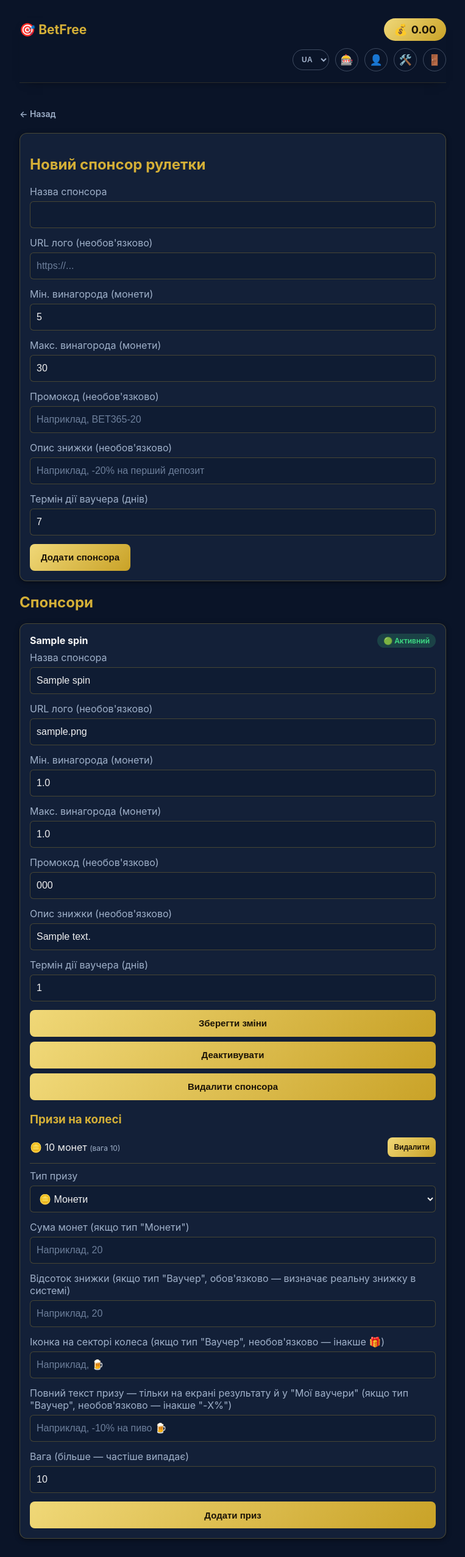
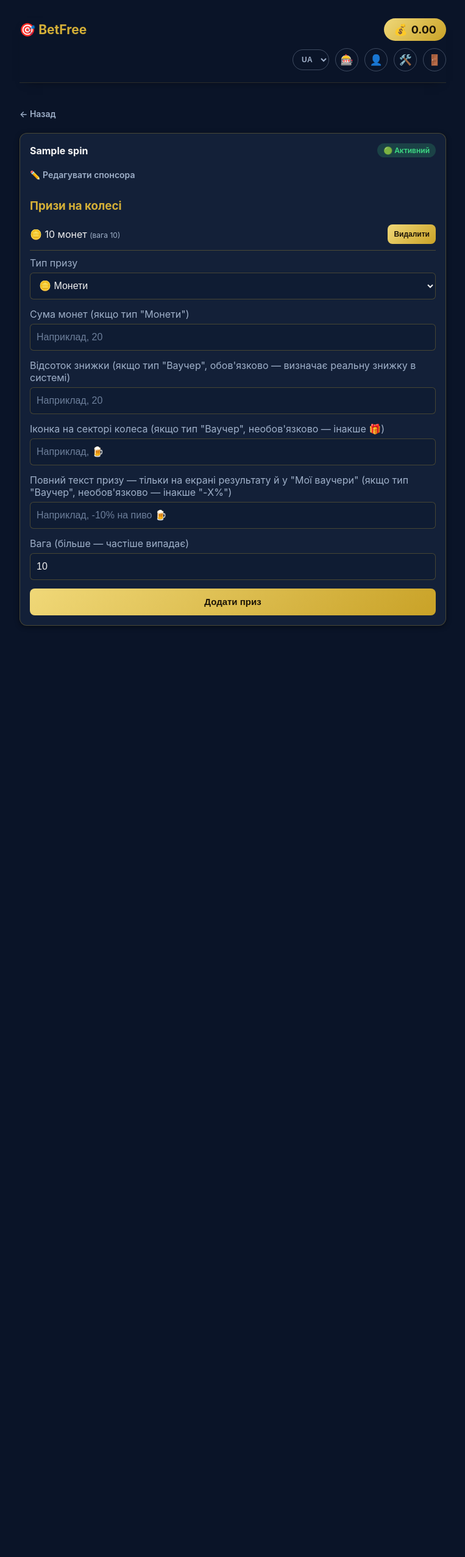
Before and after one commit to 1Bohdan1-rgb/betfree, a Flask app: page /admin/roulette in a window 1280 px wide. Shown: the whole page at 61% size, without its empty margins (258-1021 px from the left). After the commit the page ends 1026 px from the top, so only its background shows below. Run offline with Flask 3, Linux system fonts and the light colour scheme; a user stored in the database is signed in; tables that the repository leaves empty hold one stand-in row (values such as "Sample post"); some libraries are stand-ins or nearby versions.

Commit message:
Split sponsor CRUD into its own admin page at /admin/sponsors
Sponsor management (create/edit/toggle/delete) was only reachable
through the roulette page, buried alongside wheel prizes. Now
/admin/sponsors owns the full sponsor CRUD, and /admin/roulette is
scoped to what it should have been all along: wheel prizes per
sponsor. A "Sponsors" button joins the existing admin menu, and each
page cross-links to the other (edit-sponsor anchor / manage-prizes
link) so admins aren't stuck hunting for the right screen.

Co-Authored-By: Claude Sonnet 5 <noreply@anthropic.com>

```diff
--- a/app.py
+++ b/app.py
@@ -551,11 +551,11 @@ def roulette():
     )
 
 
-# ---------- АДМІН: РУЛЕТКА / СПОНСОРИ ----------
+# ---------- АДМІН: СПОНСОРИ (CRUD) ----------
 
-@app.route("/admin/roulette", methods=["GET", "POST"])
+@app.route("/admin/sponsors", methods=["GET", "POST"])
 @login_required
-def admin_roulette():
+def admin_sponsors():
     if not current_user.is_admin:
         flash(t("admin.only_admin_view"))
         return redirect(url_for("dashboard"))
@@ -571,7 +571,7 @@ def admin_roulette():
 
         if min_reward > max_reward:
             flash(t("admin.min_max_error"))
-            return redirect(url_for("admin_roulette"))
+            return redirect(url_for("admin_sponsors"))
 
         sponsor = SponsorSpin(
             sponsor_name=sponsor_name,
@@ -585,13 +585,13 @@ def admin_roulette():
         db.session.add(sponsor)
         db.session.commit()
         flash(t("admin.sponsor_added"))
-        return redirect(url_for("admin_roulette"))
+        return redirect(url_for("admin_sponsors"))
 
     sponsors = SponsorSpin.query.order_by(SponsorSpin.created_at.desc()).all()
-    return render_template("admin_roulette.html", sponsors=sponsors)
+    return render_template("admin_sponsors.html", sponsors=sponsors)
 
 
-@app.route("/admin/roulette/<int:sponsor_id>/edit", methods=["POST"])
+@app.route("/admin/sponsors/<int:sponsor_id>/edit", methods=["POST"])
 @login_required
 def edit_sponsor(sponsor_id):
     if not current_user.is_admin:
@@ -604,7 +604,7 @@ def edit_sponsor(sponsor_id):
 
     if min_reward > max_reward:
         flash(t("admin.min_max_error"))
-        return redirect(url_for("admin_roulette"))
+        return redirect(url_for("admin_sponsors"))
 
     sponsor.sponsor_name = request.form["sponsor_name"].strip()
     sponsor.sponsor_logo_url = request.form.get("sponsor_logo_url", "").strip() or None
@@ -615,10 +615,10 @@ def edit_sponsor(sponsor_id):
     sponsor.voucher_validity_days = int(request.form.get("voucher_validity_days") or 7)
     db.session.commit()
     flash(t("admin.sponsor_updated", name=sponsor.sponsor_name))
-    return redirect(url_for("admin_roulette"))
+    return redirect(url_for("admin_sponsors"))
 
 
-@app.route("/admin/roulette/<int:sponsor_id>/toggle", methods=["POST"])
+@app.route("/admin/sponsors/<int:sponsor_id>/toggle", methods=["POST"])
 @login_required
 def toggle_sponsor(sponsor_id):
     if not current_user.is_admin:
@@ -630,10 +630,10 @@ def toggle_sponsor(sponsor_id):
     db.session.commit()
     status_word = t("common.activated") if sponsor.is_active else t("common.deactivated")
     flash(t("admin.sponsor_toggled", name=sponsor.sponsor_name, status=status_word))
-    return redirect(url_for("admin_roulette"))
+    return redirect(url_for("admin_sponsors"))
 
 
-@app.route("/admin/roulette/<int:sponsor_id>/delete", methods=["POST"])
+@app.route("/admin/sponsors/<int:sponsor_id>/delete", methods=["POST"])
 @login_required
 def delete_sponsor(sponsor_id):
     if not current_user.is_admin:
@@ -646,7 +646,7 @@ def delete_sponsor(sponsor_id):
     # пропонуємо натомість деактивувати (soft, через toggle_sponsor)
     if VoucherRedemption.query.filter_by(sponsor_spin_id=sponsor.id).first():
         flash(t("admin.sponsor_delete_blocked", name=sponsor.sponsor_name))
-        return redirect(url_for("admin_roulette"))
+        return redirect(url_for("admin_sponsors"))
 
     # події лишаються, просто втрачають бренд спонсора (sponsor_spin_id nullable)
     Event.query.filter_by(sponsor_spin_id=sponsor.id).update({"sponsor_spin_id": None})
@@ -655,7 +655,20 @@ def delete_sponsor(sponsor_id):
     db.session.delete(sponsor)  # каскадно видалить його SpinPrize (cascade="all, delete-orphan")
     db.session.commit()
     flash(t("admin.sponsor_deleted", name=sponsor_name))
-    return redirect(url_for("admin_roulette"))
+    return redirect(url_for("admin_sponsors"))
+
+
+# ---------- АДМІН: РУЛЕТКА (призи колеса за спонсором) ----------
+
+@app.route("/admin/roulette")
+@login_required
+def admin_roulette():
+    if not current_user.is_admin:
+        flash(t("admin.only_admin_view"))
+        return redirect(url_for("dashboard"))
+
+    sponsors = SponsorSpin.query.order_by(SponsorSpin.created_at.desc()).all()
+    return render_template("admin_roulette.html", sponsors=sponsors)
 
 
 @app.route("/admin/roulette/<int:sponsor_id>/prizes", methods=["POST"])
--- a/templates/admin_roulette.html
+++ b/templates/admin_roulette.html
@@ -5,38 +5,11 @@
 {% endblock %}
 {% block content %}
 
+{% if not sponsors %}
 <div class="card">
-    <h2>{{ t('admin.new_sponsor_title') }}</h2>
-    <form method="POST" action="{{ url_for('admin_roulette') }}">
-        <label>{{ t('admin.sponsor_name_label') }}</label>
-        <input type="text" name="sponsor_name" required>
-
-        <label>{{ t('admin.logo_url_label') }}</label>
-        <input type="url" name="sponsor_logo_url" placeholder="https://...">
-
-        <label>{{ t('admin.min_reward_label') }}</label>
-        <input type="number" step="0.01" name="min_reward" value="5" required>
-
-        <label>{{ t('admin.max_reward_label') }}</label>
-        <input type="number" step="0.01" name="max_reward" value="30" required>
-
-        <label>{{ t('admin.promo_code_label') }}</label>
-        <input type="text" name="promo_code" placeholder="{{ t('admin.promo_code_placeholder') }}">
-
-        <label>{{ t('admin.promo_desc_label') }}</label>
-        <input type="text" name="promo_description" placeholder="{{ t('admin.promo_desc_placeholder') }}">
-
-        <label>{{ t('admin.voucher_validity_label') }}</label>
-        <input type="number" step="1" name="voucher_validity_days" value="7" required>
-
-        <button class="btn" type="submit">{{ t('admin.add_sponsor_btn') }}</button>
-    </form>
+    {{ t('admin.no_sponsors') }}
+    <a href="{{ url_for('admin_sponsors') }}">{{ t('admin.manage_sponsors_link') }}</a>
 </div>
-
-<h2>{{ t('admin.sponsors_title') }}</h2>
-
-{% if not sponsors %}
-<div class="card">{{ t('admin.no_sponsors') }}</div>
 {% endif %}
 
 {% for s in sponsors %}
@@ -50,41 +23,9 @@
         {% endif %}
     </div>
 
-    <form method="POST" action="{{ url_for('edit_sponsor', sponsor_id=s.id) }}">
-        <label>{{ t('admin.sponsor_name_label') }}</label>
-        <input type="text" name="sponsor_name" value="{{ s.sponsor_name }}" required>
+    <a class="btn-back" href="{{ url_for('admin_sponsors') }}#sponsor-{{ s.id }}" style="margin:0 0 14px;">✏️ {{ t('admin.edit_sponsor_link') }}</a>
 
-        <label>{{ t('admin.logo_url_label') }}</label>
-        <input type="url" name="sponsor_logo_url" value="{{ s.sponsor_logo_url or '' }}" placeholder="https://...">
-
-        <label>{{ t('admin.min_reward_label') }}</label>
-        <input type="number" step="0.01" name="min_reward" value="{{ s.min_reward }}" required>
-
-        <label>{{ t('admin.max_reward_label') }}</label>
-        <input type="number" step="0.01" name="max_reward" value="{{ s.max_reward }}" required>
-
-        <label>{{ t('admin.promo_code_label') }}</label>
-        <input type="text" name="promo_code" value="{{ s.promo_code or '' }}" placeholder="{{ t('admin.promo_code_placeholder') }}">
-
-        <label>{{ t('admin.promo_desc_label') }}</label>
-        <input type="text" name="promo_description" value="{{ s.promo_description or '' }}" placeholder="{{ t('admin.promo_desc_placeholder') }}">
-
-        <label>{{ t('admin.voucher_validity_label') }}</label>
-        <input type="number" step="1" name="voucher_validity_days" value="{{ s.voucher_validity_days }}" required>
-
-        <button class="btn btn-block" type="submit">{{ t('common.save_changes') }}</button>
-    </form>
-
-    <form method="POST" action="{{ url_for('toggle_sponsor', sponsor_id=s.id) }}" style="margin-top:8px;">
-        <button class="btn btn-block" type="submit">{{ t('admin.deactivate_btn') if s.is_active else t('admin.activate_btn') }}</button>
-    </form>
-
-    <form method="POST" action="{{ url_for('delete_sponsor', sponsor_id=s.id) }}" style="margin-top:8px;"
-          onsubmit='return confirm({{ t("admin.confirm_delete_sponsor", name=s.sponsor_name)|tojson }})'>
-        <button class="btn btn-block" type="submit">{{ t('admin.delete_sponsor_btn') }}</button>
-    </form>
-
-    <h3 style="margin-top:20px;">{{ t('admin.wheel_prizes_title') }}</h3>
+    <h3 style="margin-top:4px;">{{ t('admin.wheel_prizes_title') }}</h3>
 
     {% if not s.prizes %}
     <p class="event-meta">{{ t('admin.no_prizes') }}</p>
--- a/templates/admin_users.html
+++ b/templates/admin_users.html
@@ -6,6 +6,7 @@
 {% block content %}
 
 <div style="display:flex; gap:10px; flex-wrap:wrap; margin-bottom:16px;">
+    <a class="btn" href="{{ url_for('admin_sponsors') }}" style="display:inline-flex;">{{ t('admin.sponsors_btn') }}</a>
     <a class="btn" href="{{ url_for('admin_roulette') }}" style="display:inline-flex;">{{ t('admin.roulette_mgmt_btn') }}</a>
     <a class="btn" href="{{ url_for('admin_verify_voucher') }}" style="display:inline-flex;">{{ t('admin.verify_voucher_btn') }}</a>
 </div>
--- a/translations.py
+++ b/translations.py
@@ -89,6 +89,7 @@ TRANSLATIONS = {
 
         # ---------- адмін: користувачі / ваучери ----------
         "admin.users_title": "Користувачі",
+        "admin.sponsors_btn": "👥 Спонсори",
         "admin.roulette_mgmt_btn": "🎰 Керування рулеткою",
         "admin.verify_voucher_btn": "🎟️ Перевірка ваучера",
         "admin.cancel_verification": "Скасувати верифікацію",
@@ -128,6 +129,9 @@ TRANSLATIONS = {
         "admin.confirm_delete_sponsor": "Видалити спонсора {name}? Цю дію не можна скасувати.",
         "admin.sponsor_deleted": "Спонсора {name} видалено",
         "admin.sponsor_delete_blocked": "Неможливо видалити спонсора {name} — на нього вже видані ваучери. Натомість деактивуйте його.",
+        "admin.manage_sponsors_link": "Керувати спонсорами",
+        "admin.edit_sponsor_link": "Редагувати спонсора",
+        "admin.manage_prizes_link": "Керувати призами колеса",
         "admin.wheel_prizes_title": "Призи на колесі",
         "admin.no_prizes": "Призів ще немає — колесо покаже монети за замовчуванням (діапазон вище)",
         "admin.weight_label_inline": "(вага {weight})",
@@ -297,6 +301,7 @@ TRANSLATIONS = {
         "vouchers.valid_until_label": "Valid until:",
 
         "admin.users_title": "Users",
+        "admin.sponsors_btn": "👥 Sponsors",
         "admin.roulette_mgmt_btn": "🎰 Manage roulette",
         "admin.verify_voucher_btn": "🎟️ Verify voucher",
         "admin.cancel_verification": "Revoke verification",
@@ -335,6 +340,9 @@ TRANSLATIONS = {
         "admin.confirm_delete_sponsor": "Delete sponsor {name}? This action cannot be undone.",
         "admin.sponsor_deleted": "Sponsor {name} deleted",
         "admin.sponsor_delete_blocked": "Cannot delete sponsor {name} — vouchers have already been issued for it. Deactivate it instead.",
+        "admin.manage_sponsors_link": "Manage sponsors",
+        "admin.edit_sponsor_link": "Edit sponsor",
+        "admin.manage_prizes_link": "Manage wheel prizes",
         "admin.wheel_prizes_title": "Wheel prizes",
         "admin.no_prizes": "No prizes yet — the wheel will show default coin amounts (range above)",
         "admin.weight_label_inline": "(weight {weight})",
@@ -499,6 +507,7 @@ TRANSLATIONS = {
         "vouchers.valid_until_label": "Gültig bis:",
 
         "admin.users_title": "Benutzer",
+        "admin.sponsors_btn": "👥 Sponsoren",
         "admin.roulette_mgmt_btn": "🎰 Roulette verwalten",
         "admin.verify_voucher_btn": "🎟️ Gutschein prüfen",
         "admin.cancel_verification": "Verifizierung widerrufen",
@@ -537,6 +546,9 @@ TRANSLATIONS = {
         "admin.confirm_delete_sponsor": "Sponsor {name} löschen? Diese Aktion kann nicht rückgängig gemacht werden.",
         "admin.sponsor_deleted": "Sponsor {name} gelöscht",
         "admin.sponsor_delete_blocked": "Sponsor {name} kann nicht gelöscht werden — es wurden bereits Gutscheine dafür ausgegeben. Deaktivieren Sie ihn stattdessen.",
+        "admin.manage_sponsors_link": "Sponsoren verwalten",
+        "admin.edit_sponsor_link": "Sponsor bearbeiten",
+        "admin.manage_prizes_link": "Radpreise verwalten",
         "admin.wheel_prizes_title": "Radpreise",
         "admin.no_prizes": "Noch keine Preise — das Rad zeigt die Standard-Münzbeträge (Bereich oben)",
         "admin.weight_label_inline": "(Gewichtung {weight})",
```
Also changed, not shown: templates/admin_sponsors.html (added, +91 -0 lines).
